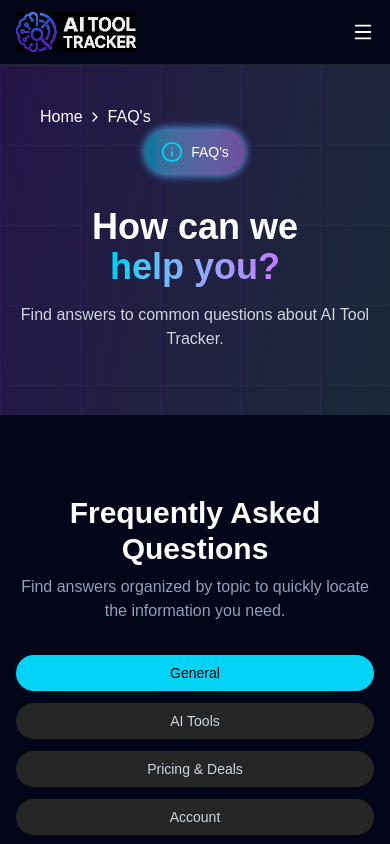
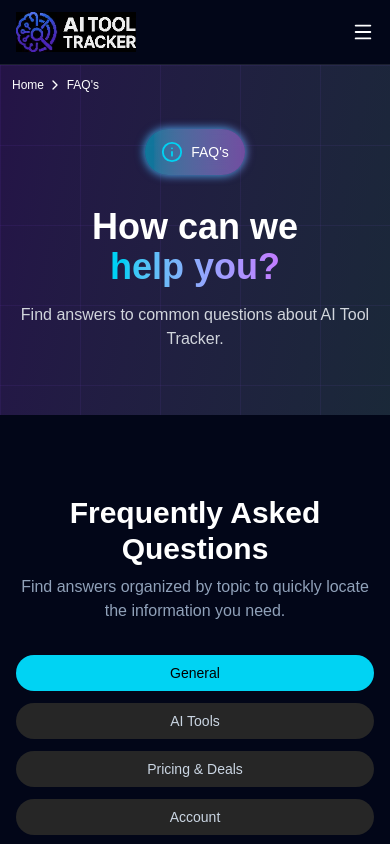
Before and after one commit to ioNihal/landing-page, a Next.js app: page /faqs in a window 390 px wide. Shown: the top 844 px of the page. Built offline with nearby package versions, Linux system fonts and the light colour scheme.

Commit message:
minor change to text size

```diff
--- a/app/faqs/page.tsx
+++ b/app/faqs/page.tsx
@@ -103,7 +103,7 @@
     return (
         <main className="relative isolate bg-slate-950 text-white ">
 
-            <div className="absolute top-10 left-10 inline-flex items-center">
+            <div className="absolute top-3 left-3 lg:top-10 lg:left-10 inline-flex items-center text-xs lg:text-base">
                 <Link href={"/"}>Home</Link>&nbsp;<ChevronRight size={16} />&nbsp;FAQ&apos;s
             </div>
             {/* bg grid */}
```
